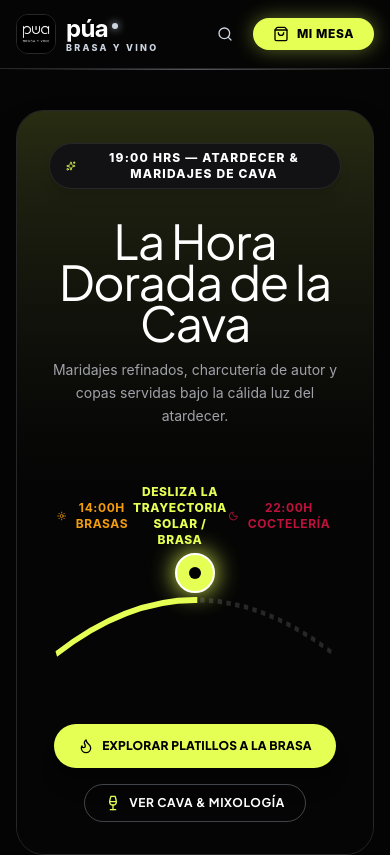
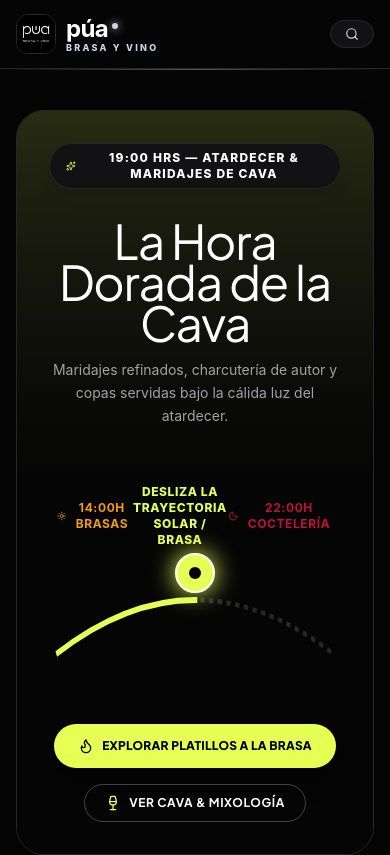
Before and after one commit to meldnmyrz/menu-pua, a React (Vite) app: page / in a window 390 px wide. Shown: the top 855 px of the page. Built offline with nearby package versions, Linux system fonts and the light colour scheme.

Commit message:
Keep search trigger and remove MI MESA button from header

```diff
--- a/src/components/Header.jsx
+++ b/src/components/Header.jsx
@@ -1,5 +1,5 @@
 import React, { useState, useEffect } from 'react';
-import { Search, ShoppingBag, ChevronDown } from 'lucide-react';
+import { Search, ChevronDown } from 'lucide-react';
 
 export default function Header({
   restaurant,
@@ -180,37 +180,12 @@ export default function Header({
             {/* Search Launcher / Command Menu Trigger ⌘K */}
             <button
               onClick={() => setIsCommandMenuOpen(true)}
-              className="hidden sm:flex items-center gap-2 px-3 py-1.5 rounded-full bg-[#121214] border border-[#27272a] text-[#a1a1aa] hover:text-white hover:border-[#cbd5e1] transition-all text-xs"
+              className="flex items-center gap-2 px-3.5 py-1.5 rounded-full bg-[#121214] border border-[#27272a] text-[#a1a1aa] hover:text-white hover:border-[#cbd5e1] transition-all text-xs cursor-pointer"
               title="Buscar en el menú (⌘K)"
             >
               <Search className="w-3.5 h-3.5 text-[#cbd5e1]" />
-              <span className="font-medium">Buscar...</span>
-              <kbd className="px-1.5 py-0.5 text-[10px] bg-[#18181b] text-[#cbd5e1] rounded border border-[#27272a] font-mono">⌘K</kbd>
-            </button>
-
-            {/* Mobile Search Icon Button */}
-            <button
-              onClick={() => setIsCommandMenuOpen(true)}
-              className="sm:hidden p-2 rounded-full text-[#a1a1aa] hover:text-[#cbd5e1] hover:bg-[#18181b] transition-colors"
-              title="Buscar en el menú"
-            >
-              <Search className="w-4 h-4 text-[#cbd5e1]" />
-            </button>
-
-            {/* Lime Glow "MI MESA" Pill Button */}
-            <button
-              onClick={() => setIsOrderOpen(true)}
-              className={`rounded-full bg-[#e6ff55] text-black font-extrabold text-xs uppercase tracking-wider flex items-center gap-2 shadow-[0_0_20px_rgba(230,255,85,0.4)] hover:shadow-[0_0_30px_rgba(230,255,85,0.6)] hover:bg-[#d8f533] transition-all transform active:scale-95 ${
-                isScrolled ? "px-4 py-1.5" : "px-5 py-2"
-              }`}
-            >
-              <ShoppingBag className="w-4 h-4 text-black" />
-              <span>MI MESA</span>
-              {orderCount > 0 && (
-                <span className="px-1.5 py-0.2 text-[10px] bg-black text-[#e6ff55] rounded-full font-bold">
-                  {orderCount}
-                </span>
-              )}
+              <span className="font-medium hidden sm:inline">Buscar...</span>
+              <kbd className="hidden sm:inline-block px-1.5 py-0.5 text-[10px] bg-[#18181b] text-[#cbd5e1] rounded border border-[#27272a] font-mono">⌘K</kbd>
             </button>
           </div>
         </div>
```
